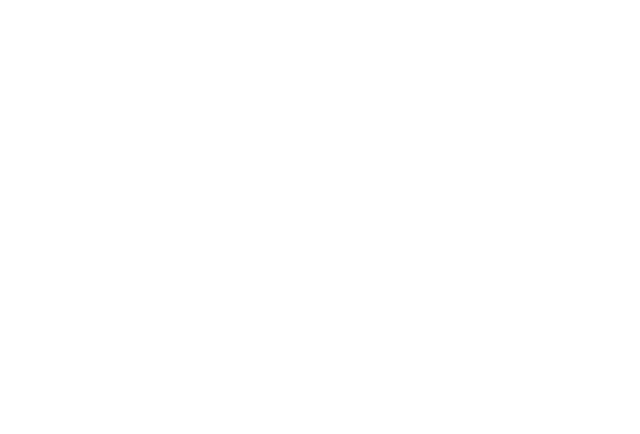
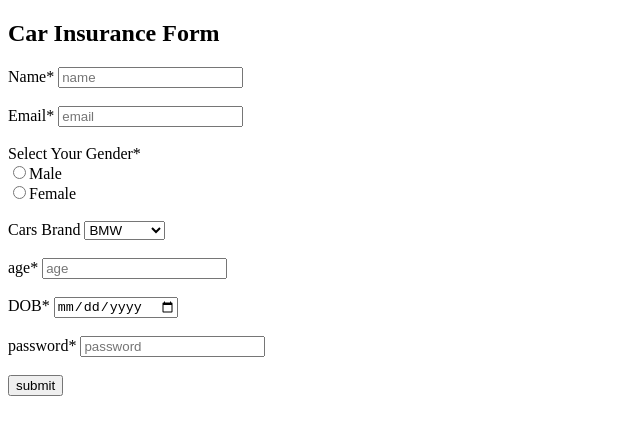
Before and after one commit to acciojob/car-insurance-form-Amit-Kumar22, a website: page main.html in a window 1280 px wide. Shown: the whole page, without its empty margins (0-640 px from the left). Drawn offline with Linux system fonts and the light colour scheme.

Commit message:
created a submission

```diff
--- a/main.html
+++ b/main.html
@@ -8,6 +8,38 @@
 
 <body>
 	<!-- the entire body must be written by student -->
+	<h2>Car Insurance Form</h2>
+	<form action="/action_page.php" method="post">
+		<label for="name">Name*</label>
+		<input type="text" name="name" id="name" required placeholder="name">
+		<br><br>
+		<label for="email">Email*</label>
+		<input type="email" name="email" id="email" required placeholder="email">
+		<br><br>
+		<label for="gender_m">Select Your Gender*</label><br>
+		<input type="radio" name="gender" id="gender_m" required>Male
+		<br>
+		<label for="gender_f"></label>
+		<input type="radio" name="gender" id="gender_f" required>Female
+		<br><br>
+		<label for="cars">Cars Brand</label>
+		<select name="cars" id="cars" required>
+			<option  value="BMW" name="cars" id="cars">BMW</option>
+		<option  value="Audi" name="cars" id="cars">Audi</option>
+			<option  value="Mercedez" name="cars"id="cars">Mercedez</option>
+		</select>
+		<br><br>
+		<label for="age">age*</label>
+		<input type="age" name="age" id="age" placeholder="age" required>
+		<br><br>
+		<label for="dob">DOB*</label>
+		<input type="date" name="date" id="dob" required>
+		<br><br>
+		<label for="password">password*</label>
+		<input type="password" name="password" id="password" placeholder="password" required>
+		<br><br>
+		<button type="submit" value="submit">submit</button>
+	</form>
     <script type="text/javascript" src="./script.js">
 </script>
 
```
